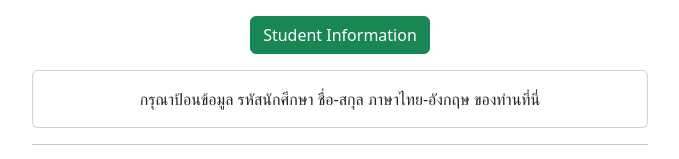
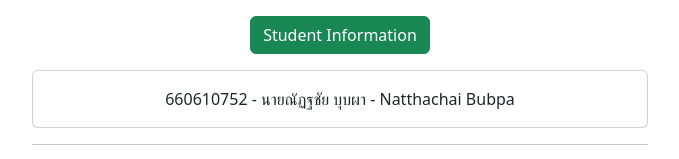
Before and after one commit to cpe207/lab01-PKpaopp08, a plain HTML site: page index.html in a window 1280 px wide. Both pictures are taken after a click on the button "Student Information". Shown: the part 515-674 px from the top of the page, without its empty margins (300-979 px from the left). Drawn offline with nearby package versions, Linux system fonts and the light colour scheme.

Commit message:
insert name

```diff
--- a/index.html
+++ b/index.html
@@ -50,8 +50,7 @@
           </p>
           <div class="collapse" id="collapseExample">
             <div class="card card-body">
-              กรุณาป้อนข้อมูล รหัสนักศึกษา ชื่อ-สกุล ภาษาไทย-อังกฤษ
-              ของท่านที่นี่
+              660610752 - นายณัฏฐชัย บุบผา - Natthachai Bubpa
             </div>
           </div>
         </div>
```
